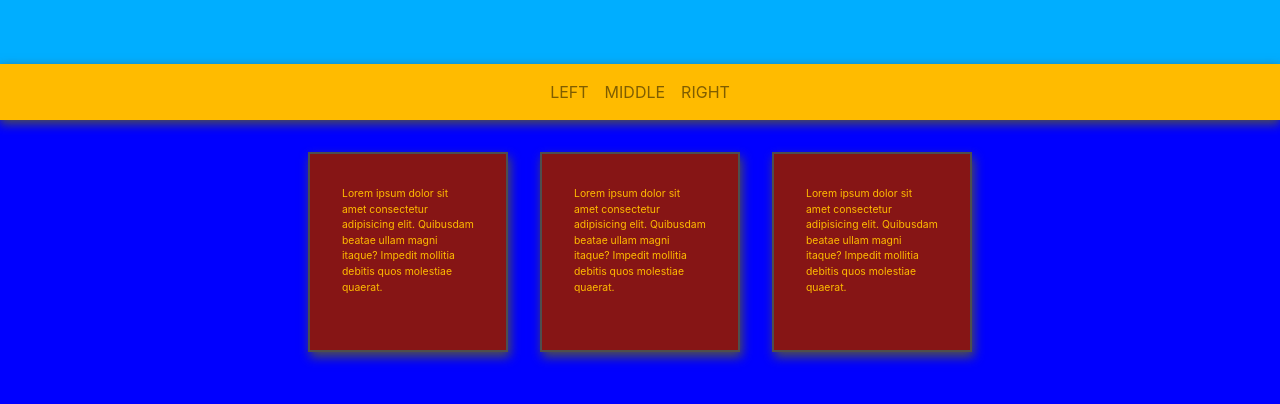
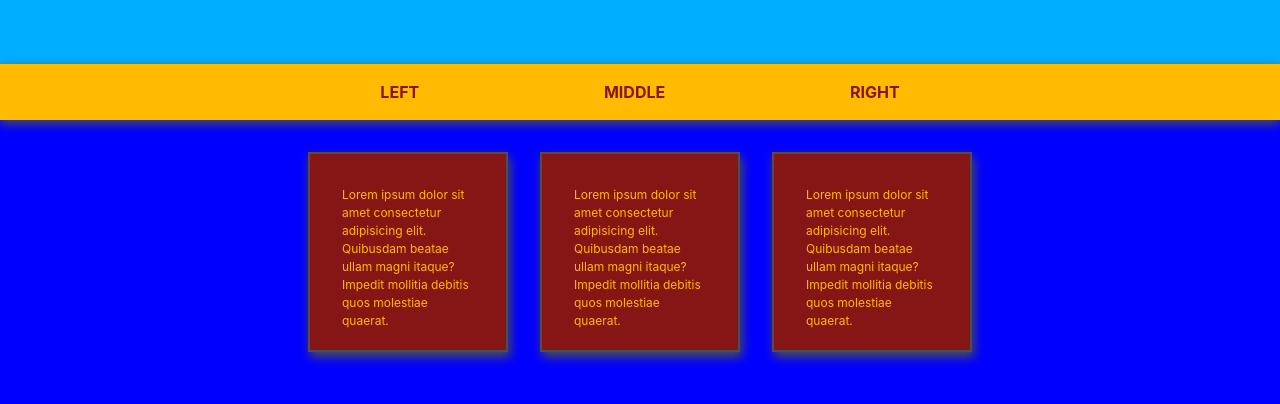
Before and after one commit to Jacob52210/Coding_Assesment, a plain HTML site: page index.html in a window 1280 px wide. Shown: the part 176-580 px from the top of the page. Drawn offline with nearby package versions, Linux system fonts and the light colour scheme.

Commit message:
final commit

```diff
--- a/css/style.scss
+++ b/css/style.scss
@@ -4,6 +4,7 @@ $header-bg-color: rgb(0, 174, 255);
 $card-bg-color: rgb(134, 21, 21);
 $content-bg-color: blue;
 $shadow: rgb(78, 78, 78);
+$hover-color: red;
 
 //       Configuration
 * {
@@ -26,15 +27,33 @@ body {
 		position: relative;
 		display: flex;
 		align-items: center;
+		justify-content: center;
 		box-shadow: 0px 4px 10px $shadow;
 
 		.navbar {
 			text-align: center;
-			margin: auto;
-			justify-content: space-around;
+			margin: none;
+			justify-content: center;
+			color: $card-bg-color;
 
 			&-toggler {
 				border: none;
+			}
+
+			&-collapse {
+				.navbar-nav {
+					align-items: center;
+					justify-content: space-around;
+
+					a {
+						color: $card-bg-color;
+						font-weight: bold;
+
+						&:hover {
+							color: $hover-color;
+						}
+					}
+				}
 			}
 		}
 	}
@@ -45,10 +64,9 @@ body {
 		flex-direction: column;
 		justify-content: center;
 		align-items: center;
-		height: 100vh;
+		background-color: $content-bg-color;
 		padding-top: 1rem;
 		padding-bottom: 1rem;
-		background-color: $content-bg-color;
 
 		.cards {
 			background-color: $card-bg-color;
@@ -61,25 +79,24 @@ body {
 
 			p {
 				color: $nav-bg-color;
-				font-size: 0.65rem;
+				font-size: 12px;
 			}
 		}
 	}
 
 	//      Media Queries
-	@media screen and (min-width: 576px) {
-		.navbar-nav {
-			display: flex;
-			flex-direction: row;
-			justify-content: space-around;
-		}
-
+	@media screen and (min-width: 768px) {
 		.card-container {
 			display: flex;
 			flex-direction: row;
 			align-items: flex-start;
+			height: 100vh;
 		}
 	}
-	@media screen and (min-width: 768px) {
+
+	@media screen and (min-width: 991px) {
+		.navbar-nav {
+			width: 55vw;
+		}
 	}
 }
--- a/index.html
+++ b/index.html
@@ -18,9 +18,9 @@
     <header></header>
     <!-- Nav -->
     <div class="nav-container">
-      <nav class="navbar navbar-expand-sm navbar-light">
+      <nav class="navbar navbar-expand-lg navbar-light">
 
-        <button class="navbar-toggler d-lg-none" type="button" data-toggle="collapse" data-target="#collapsibleNavId" aria-controls="collapsibleNavId"
+        <button class="navbar-toggler" type="button" data-toggle="collapse" data-target="#collapsibleNavId" aria-controls="collapsibleNavId"
             aria-expanded="false" aria-label="Toggle navigation">
           <span class="navbar-toggler-icon"></span>
         </button>
```
Also changed, not shown: css/style.css, 1 other file.
